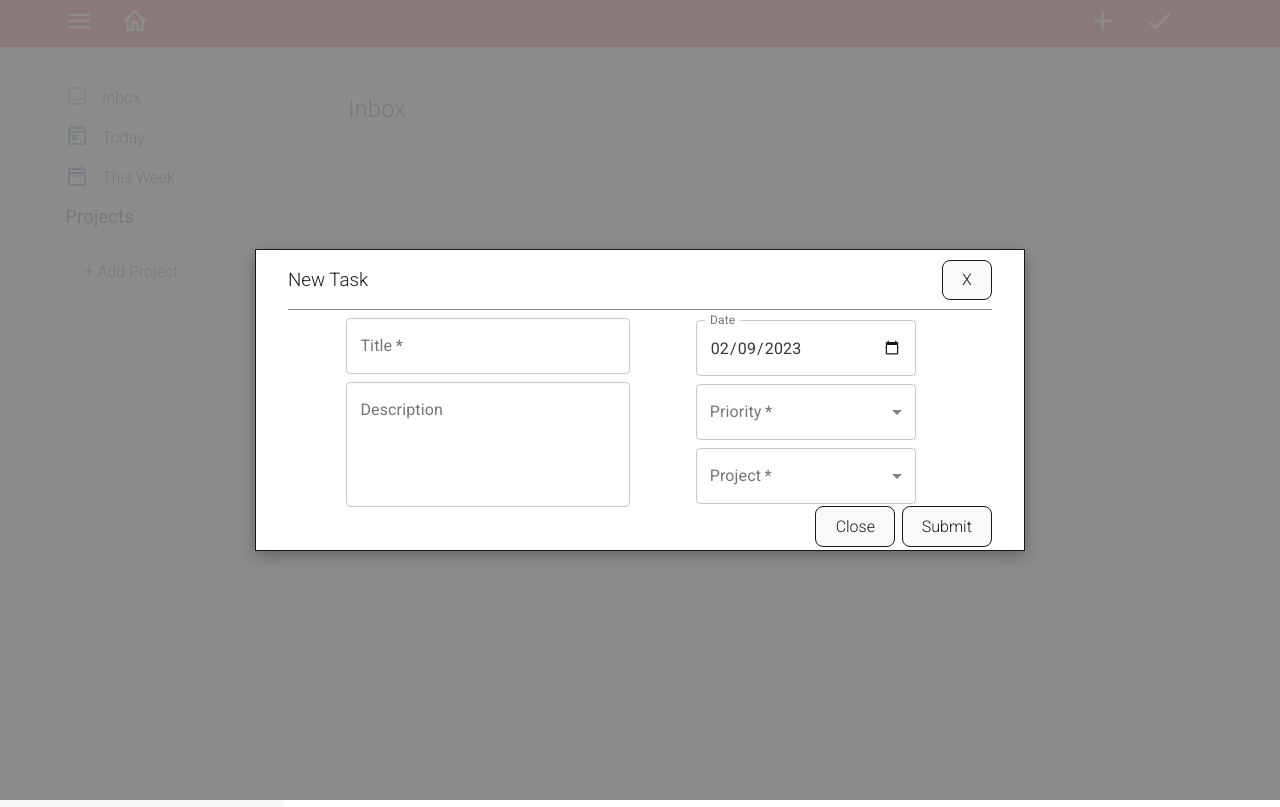
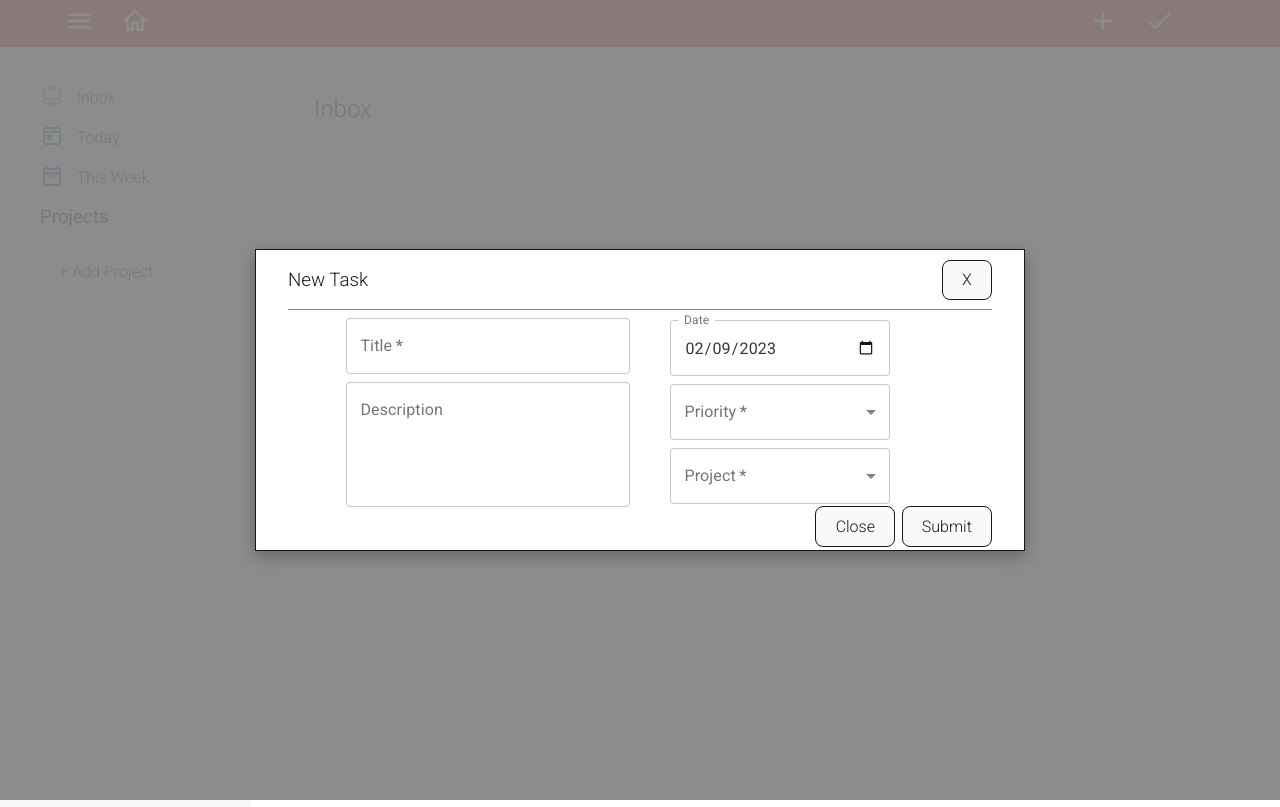
Before and after one commit to EdgarV-95/react-todo, a React (Vite) app: page / in a window 1280 px wide. Both pictures are taken after a click on the element 1103 px from the left and 23 px from the top of the page. Built offline with nearby package versions, Linux system fonts and the light colour scheme.

Commit message:
feat; Added more styling

```diff
--- a/src/components/AddTaskModal.css
+++ b/src/components/AddTaskModal.css
@@ -16,6 +16,8 @@
   box-shadow: rgba(0, 0, 0, 0.35) 0px 5px 15px;
   height: 37.5vh;
   width: 60vw;
+  max-width: 60vw;
+  min-width: 50vw;
   left: 50%;
   top: 50%;
   transform: translate(-50%, -50%);
--- a/src/components/Body.css
+++ b/src/components/Body.css
@@ -1,6 +1,8 @@
 .main-body {
   padding-top: 3.5vh;
   padding-left: 5vw;
+  min-width: 250px;
+  max-width: 350px;
 }
 
 .title-txt {
@@ -72,11 +74,13 @@ ul div.info {
 
 .select-priority > li {
   padding-left: 0.75vw;
+  font-weight: 350;
 }
 
 .select-priority > li:hover {
   border: 1px solid red;
   border-radius: 1vh;
+  padding: 0.25vw;
 }
 
 .details-tab {
--- a/src/components/Sidebar.css
+++ b/src/components/Sidebar.css
@@ -1,6 +1,7 @@
 .sidebar {
   background-color: rgb(247, 247, 247);
-  width: 22.2vw;
+  min-width: 250px;
+  max-width: 350px;
   height: 95vh;
 }
 
@@ -8,15 +9,22 @@ ul {
   list-style-type: none;
   margin: 0;
   padding-top: 2.5vh;
-  padding-left: 5.1vw;
 }
 
 .icon {
   height: 5vh;
+  width: 10vw;
   display: flex;
   align-items: center;
   flex-wrap: wrap;
   gap: 1vw;
+}
+
+.icon:hover {
+  width: 10vw;
+  background-color: rgb(238, 238, 238);
+  border-radius: 0.5vh;
+  padding-left: 1vw;
 }
 
 .inbox-icon {
```
